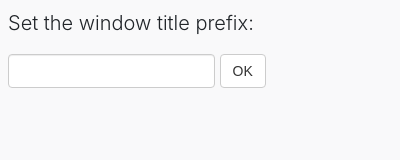
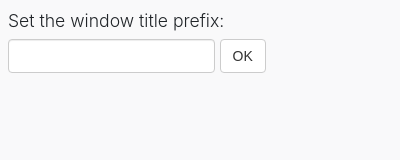
Before and after one commit to tpamula/webextension-window-titler, a browser extension: page popup.html in a window 400 px wide. Drawn offline with Linux system fonts and the light colour scheme.

Commit message:
Changed: Font size and margins for <p>

```diff
--- a/popup.html
+++ b/popup.html
@@ -69,12 +69,12 @@ button, input {
 	transition: border-color ease-in-out .15s,box-shadow ease-in-out .15s;
 }
 .lead {
-    font-size: 1.25rem;
+    font-size: 1.1rem;
     font-weight: 300;
 }
 p {
     margin-top: 0;
-    margin-bottom: 1rem;
+    margin-bottom: 0.3rem;
 }
 </style>
 <head>
```
